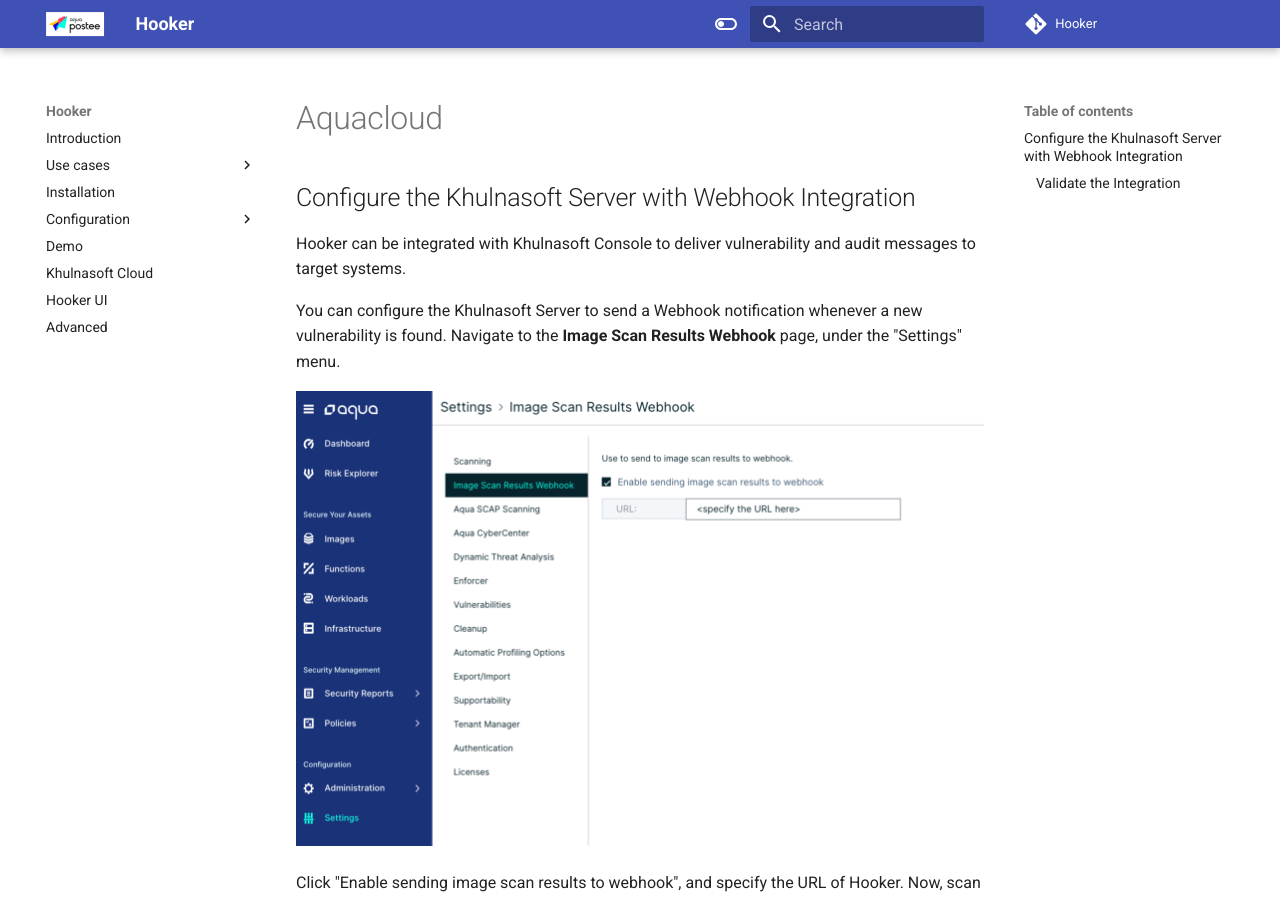
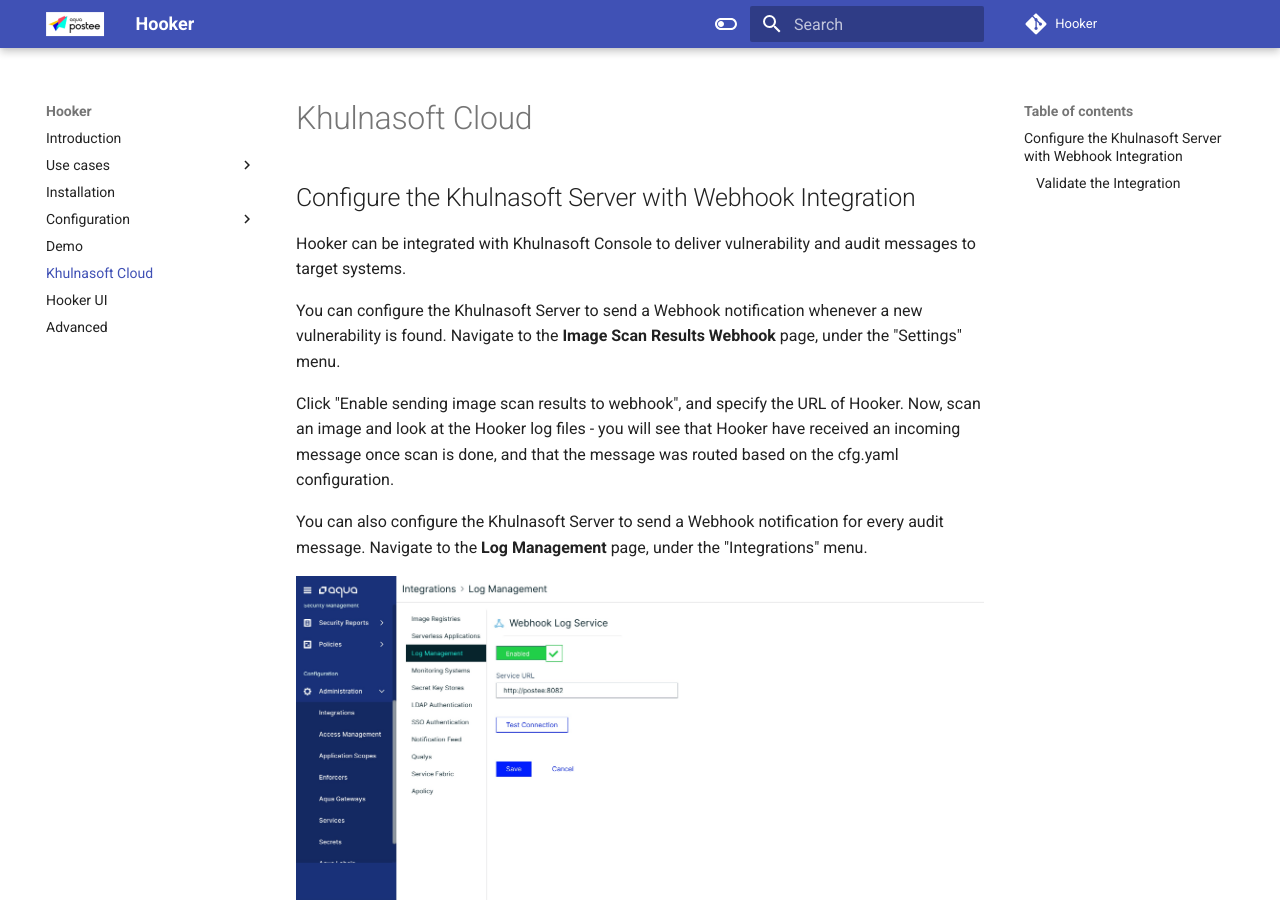
Before and after one commit to renovate-bot/khulnasoft-lab-_-hooker, an MkDocs documentation site: the page built from docs/khulnasoftcloud.md, in a window 1280 px wide and 900 px high. Built offline with MkDocs 1.6.1 and Material for MkDocs 9.7.7, drawn with Linux system fonts in a browser that asks for light colours; comment, search, counter and statistics services are not loaded; the version menu is left out.

Commit message:
Update and rename aquacloud.md to khulnasoftcloud.md

```diff
--- a/docs/aquacloud.md
+++ b/docs/khulnasoftcloud.md
@@ -4,7 +4,7 @@
 You can configure the Khulnasoft Server to send a Webhook notification whenever a new vulnerability is found.
 Navigate to the **Image Scan Results Webhook** page, under the "Settings" menu.
 
-![Screenshot](img/webhook-integration.png)
+
 
 Click "Enable sending image scan results to webhook", and specify the URL of Hooker.
 Now, scan an image and look at the Hooker log files - you will see that Hooker have received an incoming message once scan is done,
```
